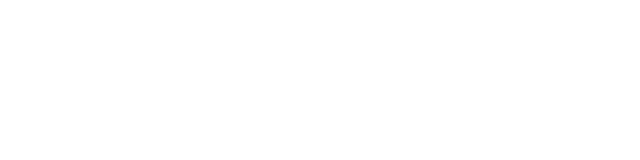
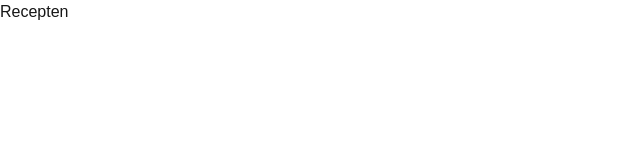
Before and after one commit to pgm-2425-programming-5/rush-recipe-organizer-webapplicatie-pgm-tesssloc, a Next.js app in the folder rush_recipe_organiser/: page /recipes in a window 1280 px wide. Shown: the top 160 px of the page, without its empty margins (0-640 px from the left). Built offline with nearby package versions, Linux system fonts and the light colour scheme.

Commit message:
made types for recipes & categories

```diff
--- a/rush_recipe_organiser/app/recipes/page.tsx
+++ b/rush_recipe_organiser/app/recipes/page.tsx
@@ -1,3 +1,20 @@
 export default function Page() {
+    type Recipe = {
+        id: number;
+        title: string;
+        ingredients: string[];
+        instructions: string;
+        category: Category;
+    }
 
+    type Category = 'ontbijt' | 'lunch' | 'diner' | 'snack';
+
+    return (
+        <div>
+            <h2>Recepten</h2>
+            <div>
+
+            </div>
+        </div>
+    )
 };
--- a/rush_recipe_organiser/components/common/Recipe.tsx
+++ b/rush_recipe_organiser/components/common/Recipe.tsx
@@ -0,0 +1,9 @@
+export default function Recipe() {
+
+    return (
+        <div>
+
+
+        </div>
+    )
+}
```
